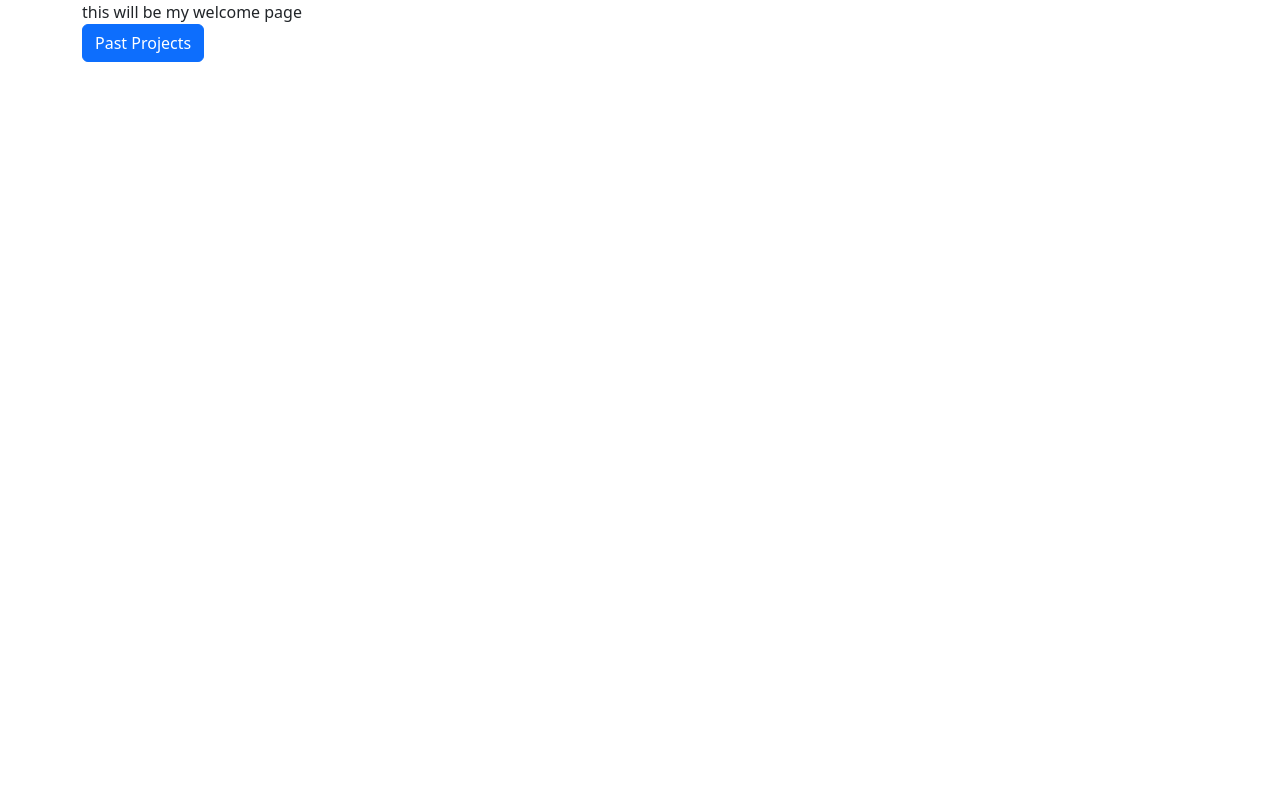
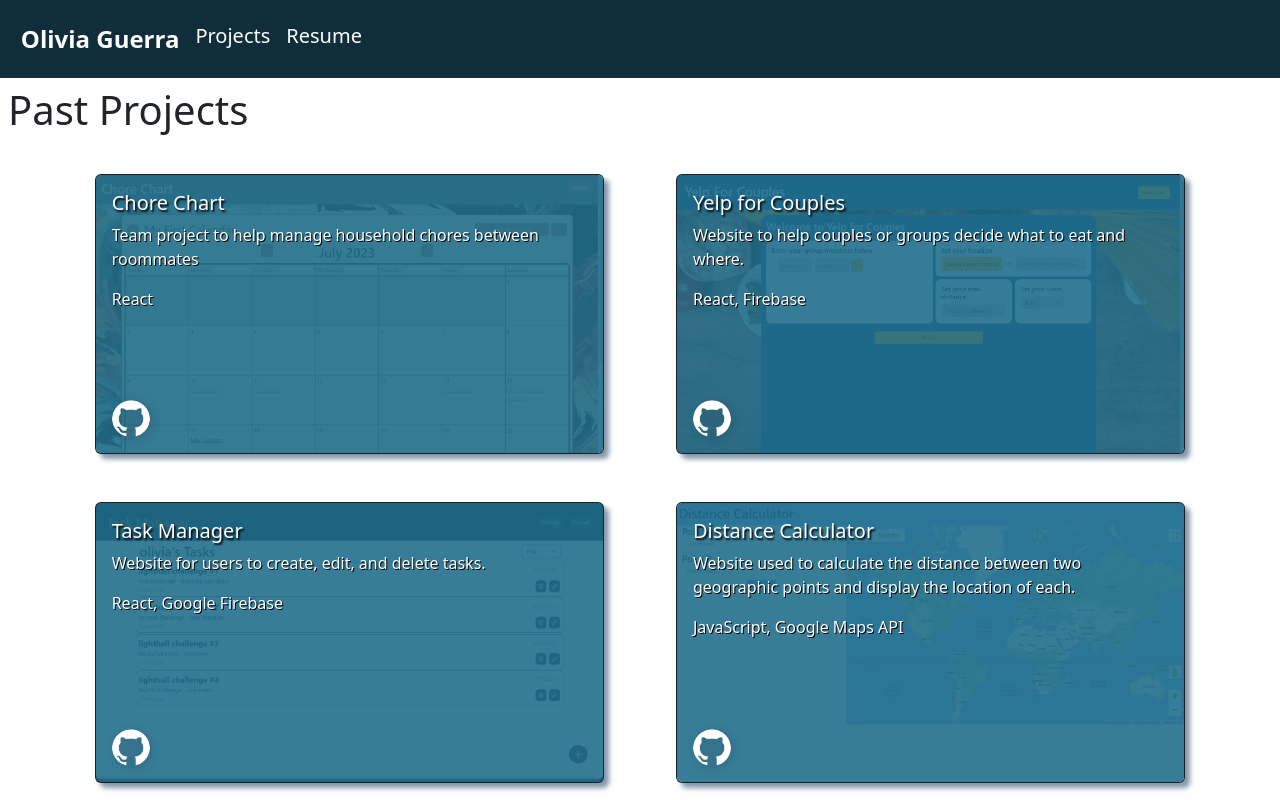
Before and after one commit to oguerra9/oguerra-portfolio, a React (Create React App) app in the folder react-portfolio/: page /projects in a window 1280 px wide. Shown: the top 800 px of the page. Built offline with nearby package versions, Linux system fonts and the light colour scheme.

Commit message:
made temporary start page to open to projects instead of unfinished welcome page

```diff
--- a/react-portfolio/src/App.css
+++ b/react-portfolio/src/App.css
@@ -1,3 +1,7 @@
+:root {
+  --mainColor: rgb(16, 45, 60);
+}
+
 .App {
   text-align: center;
 }
@@ -101,31 +105,30 @@
 #resumeContainer {
   margin: 12%;
   margin-top: 2%;
-  border: 3px solid navy;
+  border: 3px solid var(--mainColor);
 }
 
 #resumeNameHeader {
-  /* font-size: 24px; */
   background-color: lightgray;
-  color: navy;
-  /* font-weight: bolder; */
-  border-bottom: 2px solid navy;
+  color: var(--mainColor);
+  border-bottom: 2px solid var(--mainColor);
 }
 
 #resumeTitle {
-  background-color: navy;
+  background-color: var(--mainColor);
   color: white;
   font-weight: bolder;
   font-size: 20px;
 }
 
 #resumeSection {
-  border: 2px solid navy;
+  border: 2px solid var(--mainColor);
 }
 
 #sectionHeader {
   font-size: 18px;
-  border-bottom: 1px solid navy;
+  border-bottom: 1px solid var(--mainColor);
+  color: var(--mainColor);
 }
 
 #itemTitle {
@@ -133,7 +136,7 @@
 }
 
 #navbarContainer {
-  background-color: navy;
+  background-color: var(--mainColor);
   padding: 1%;
 }
 
@@ -148,3 +151,14 @@
   font-size: 20px;
   text-decoration: none;
 }
+
+#linkItem a {
+  /*  text-decoration: none; */
+  color: var(--mainColor);
+}
+
+#navbarTitle {
+  color: white;
+  font-size: 24px;
+  font-weight: bolder;
+}
--- a/react-portfolio/src/App.js
+++ b/react-portfolio/src/App.js
@@ -66,25 +66,11 @@ function App() {
 
   return (
       <HashRouter basename="/">
-        {/* <nav>
-          <div className='d-flex'>
-            <div className='m-2'>
-              <Link to="/welcome">Welcome</Link>
-            </div>
-            <div className='m-2'>
-              <Link to="/projects">Projects</Link>
-            </div>
-            <div className='m-2'>
-              <Link to="/resume">Resume</Link>
-            </div>
-          </div>
-        </nav> */}
-
         <Routes>
-          <Route path="/welcome" element={<Welcome />}/>
+          {/* <Route path="/welcome" element={<Welcome />}/> */}
           <Route path="/projects" element={<Projects />}/>
           <Route path="/resume" element={<Resume />} />
-          <Route path="/" element={<Welcome />} />
+          <Route path="/" element={<Projects />} />
         </Routes>
       </HashRouter>
   );
--- a/react-portfolio/src/components/NavBar.js
+++ b/react-portfolio/src/components/NavBar.js
@@ -10,9 +10,13 @@ export default function NavBar(props) {
     return (
         <nav id="navbarContainer">
             <div className='d-flex navbarItemContainer'>
+                {/* <div className='m-2'>
+                    <Link to="/welcome" id="navbarItem">Welcome</Link>
+                </div> */}
                 <div className='m-2'>
-                    <Link to="/welcome" id="navbarItem">Welcome</Link>
+                    <div id="navbarTitle">Olivia Guerra</div>
                 </div>
+
                 <div className='m-2'>
                     <Link to="/projects" id="navbarItem">Projects</Link>
                 </div>
--- a/react-portfolio/src/pages/Projects.js
+++ b/react-portfolio/src/pages/Projects.js
@@ -12,30 +12,12 @@ const choreChartImg = require('../images/chore-chart-image.png');
 export default function Projects() {
     const projectList = [
         {
-            title: 'Distance Calculator',
-            repo_link: 'https://github.com/oguerra9/distance-calculator-SL23',
-            deploy_link: 'https://oguerra9.github.io/distance-calculator-SL23/',
-            skills: 'JavaScript, Google Maps API',
-            imgSrc: distanceCalculatorImg,
-            short_desc: 'Website used to calculate the distance between two geographic points and display the location of each.',
-            long_desc:''
-        },
-        {
-            title: 'Task Manager',
-            repo_link: 'https://github.com/oguerra9/task-tracker',
-            deploy_link: 'https://oguerra9.github.io/task-tracker/',
-            skills: 'React, Google Firebase',
-            imgSrc: taskManagerImg,
-            short_desc: 'Website for users to create, edit, and delete tasks.',
-            long_desc: ''
-        },
-        {
-            title: 'Weather App',
-            repo_link: 'https://github.com/oguerra9/weatherApp',
-            deploy_link: 'https://oguerra9.github.io/weatherApp/',
-            skills: 'JavaScript',
-            imgSrc: weatherAppImg,
-            short_desc: 'Website where users can enter the name of a location and see the current weather as well as a 5 day forecast.',
+            title: 'Chore Chart',
+            repo_link: 'https://github.com/oguerra9/chore-chart',
+            deploy_link: 'https://oguerra9.github.io/chore-chart/#/calendar/3',
+            skills: 'React',
+            imgSrc: choreChartImg,
+            short_desc: 'Team project to help manage household chores between roommates',
             long_desc: ''
         },
         {
@@ -48,14 +30,33 @@ export default function Projects() {
             long_desc: ''
         },
         {
-            title: 'Chore Chart',
-            repo_link: 'https://github.com/oguerra9/chore-chart',
-            deploy_link: 'https://oguerra9.github.io/chore-chart/#/calendar/3',
-            skills: 'React',
-            imgSrc: choreChartImg,
-            short_desc: 'Team project to help manage household chores between roommates',
+            title: 'Task Manager',
+            repo_link: 'https://github.com/oguerra9/task-tracker',
+            deploy_link: 'https://oguerra9.github.io/task-tracker/',
+            skills: 'React, Google Firebase',
+            imgSrc: taskManagerImg,
+            short_desc: 'Website for users to create, edit, and delete tasks.',
+            long_desc: ''
+        },
+        {
+            title: 'Distance Calculator',
+            repo_link: 'https://github.com/oguerra9/distance-calculator-SL23',
+            deploy_link: 'https://oguerra9.github.io/distance-calculator-SL23/',
+            skills: 'JavaScript, Google Maps API',
+            imgSrc: distanceCalculatorImg,
+            short_desc: 'Website used to calculate the distance between two geographic points and display the location of each.',
+            long_desc:''
+        },
+        {
+            title: 'Weather App',
+            repo_link: 'https://github.com/oguerra9/weatherApp',
+            deploy_link: 'https://oguerra9.github.io/weatherApp/',
+            skills: 'JavaScript',
+            imgSrc: weatherAppImg,
+            short_desc: 'Website where users can enter the name of a location and see the current weather as well as a 5 day forecast.',
             long_desc: ''
         }
+
         // {
         //     title: '',
         //     repo_link: '',
@@ -65,12 +66,13 @@ export default function Projects() {
         //     short_desc: '',
         //     long_desc: ''
         // }
-    ]
+    ];
+
     return (
         <>
         <NavBar />
         <div>
-            <h1>Past Projects</h1>
+            <h1 className='p-2'>Past Projects</h1>
             <div id="projectDisplay" className="d-flex flex-wrap justify-content-center">
                 {projectList.map(project => (
                     <Container key={project.title} className="col-lg-5 m-4">
--- a/react-portfolio/src/pages/Resume.js
+++ b/react-portfolio/src/pages/Resume.js
@@ -16,26 +16,18 @@ export default function Resume() {
     */
 
     // Atlanta, Georgia | (404)632-5450 | oliviaguerra731@gmail.com |linkedin.com/in/olivia-guerra-069951220/ | github.com/oguerra9 | Portfolio: oguerra9.github.io/oguerra-portfolio/
+    let contactInfo = ['Atlanta, GA', '(404)632-5450', 'oliviaguerra731@gmail.com'];
     let resumeLinks = [
         {
-            display: 'Atlanta, GA'
-        },
-        {
-            display: '(404)632-5450'
-        },
-        {
-            display: 'oliviaguerra731@gmail.com'
-        },
-        {
-            display: 'linkedin.com/in/olivia-guerra-069951220/',
+            display: 'LinkedIn',
             link: 'https://linkedin.com/in/olivia-guerra-069951220/'
         },
         {
-            display: 'github.com/oguerra9',
+            display: 'Github',
             link: 'https://github.com/oguerra9'
         },
         {
-            display: 'Portfolio: oguerra9.github.io/oguerra-portfolio/',
+            display: 'Portfolio',
             link: 'https://oguerra9.github.io/oguerra-portfolio'
         }
     ];
@@ -127,16 +119,20 @@ export default function Resume() {
         <>
             <NavBar />
             <div id="resumeContainer">
-                <h1 id="resumeNameHeader" className="p-2">Olivia Guerra</h1>
-                <div id="resumeLinks" className='d-flex flex-wrap p-1'>
-                    {resumeLinks.map(item => (
-                        (item.hasOwnProperty('link') ? (
+                <h1 id="resumeNameHeader" className="p-2 mb-0">Olivia Guerra</h1>
+                <div id="infoBar" className="d-flex col-12">
+                    <div id="contactInfo" className="d-flex flex-wrap p-1 col-6">
+                        {contactInfo.map(contactItem => (
+                            <div className='p-1'> | {contactItem}</div>
+                        ))}
+                    </div>
+                    <div id="resumeLinks" className='d-flex flex-wrap p-1 justify-content-end col-6'>
+                        {resumeLinks.map(item => (
                             <div id="linkItem" className="p-1">| <a href={item.link}>{item.display}</a> </div>
-                        ) : (
-                            <div id="linkItem" className="p-1">| {item.display} </div>
-                        ))
-                    ))}
+                        ))}
+                    </div>
                 </div>
+
                 <div id="resumeTitle" className="p-2 d-flex justify-content-center">Software Engineer</div>
                 {sectionHeaders.map(sectionName => (
                     <div id='resumeSection' className="p-1">
@@ -149,7 +145,7 @@ export default function Resume() {
                                                 <div id="itemTitle" className='d-flex p-1 align-self-center'>{contentItem.headerName}:</div>
                                                 <div id="itemDetails" className='d-flex p-1'>
                                                     {contentItem.headerDetails.map(detail => (
-                                                        <div id="itemDetail"> {detail}</div>
+                                                        <div id="itemDetail">{` ${detail} `}</div>
                                                     ))}
                                                 </div>
                                             </div>
@@ -165,7 +161,7 @@ export default function Resume() {
                                                 <div id="itemTitle" className='d-flex p-1 align-self-center'>{contentItem.headerName}</div>
                                                 <div id="itemDetails" className='d-flex p-1'>
                                                     {contentItem.headerDetails.map(detail => (
-                                                        <div id="itemDetail"> | {detail} </div>
+                                                        <div id="itemDetail">{` | ${detail} `}</div>
                                                     ))}
                                                 </div>
                                             </div>
```
